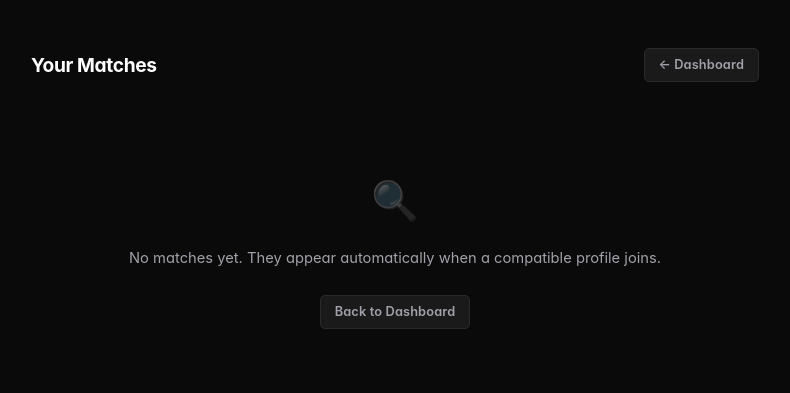
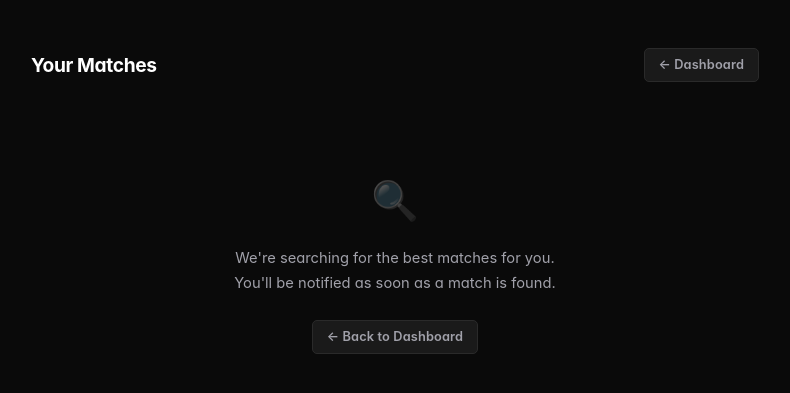
Before and after one commit to Jay-cole/octanova, a Flask app: template templates/matches.html in a window 1280 px wide. Shown: the part 56-449 px from the top of the page, without its empty margins (245-1035 px from the left). Run offline with Flask 3, Linux system fonts and the light colour scheme; the template is opened without the code that fills it, so the values that code supplies are empty.

Commit message:
improve: better empty state message on matches page

```diff
--- a/templates/matches.html
+++ b/templates/matches.html
@@ -29,10 +29,12 @@
       <div class="empty-state">
         <div class="empty-icon">🔍</div>
         <p>
-          No matches yet. They appear automatically when a compatible profile
-          joins.
+          We're searching for the best matches for you.<br />You'll be notified
+          as soon as a match is found.
         </p>
-        <a href="/dashboard" class="btn btn-ghost btn-sm">Back to Dashboard</a>
+        <a href="/dashboard" class="btn btn-ghost btn-sm"
+          >← Back to Dashboard</a
+        >
       </div>
       {% endif %} {% for m in matches %}
       <div class="card">
```
